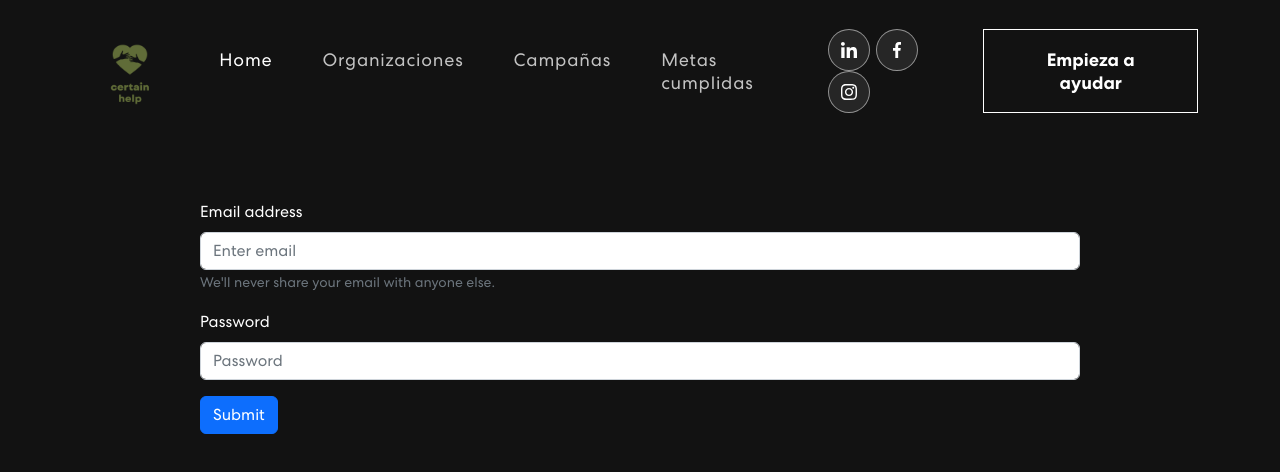
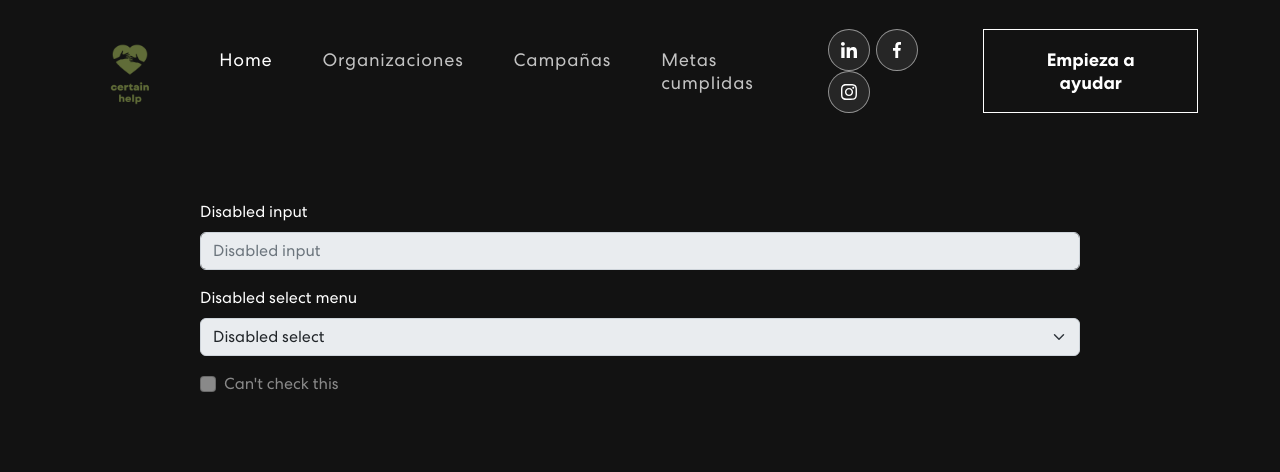
Before and after one commit to hhaven/CertainHelp, a React (Create React App) app: page / in a window 1280 px wide. Shown: the top 472 px of the page. Built offline with nearby package versions, Linux system fonts and the light colour scheme.

Commit message:
Explicacion

```diff
--- a/src/App.js
+++ b/src/App.js
@@ -3,6 +3,7 @@
 import {NavBar2} from './components/NavBar2'
 import 'bootstrap/dist/css/bootstrap.min.css'
 import {Registro} from './components/Register'
+import {FormE} from './components/FormE'
 
 function App() {
   return (
@@ -10,7 +11,7 @@
 
       <NavBar2/>
       <body>
-        <Registro/>
+        <FormE/>
       </body>
     </div>
   );
--- /dev/null
+++ b/src/components/FormE.js
@@ -0,0 +1,24 @@
+import Form from 'react-bootstrap/Form';
+
+export const FormE = () => {
+
+  return (
+    <div style={{display:'block',padding: 200}}>
+    <>
+      <Form.Group className="mb-3">
+        <Form.Label>Disabled input</Form.Label>
+        <Form.Control placeholder="Disabled input" disabled />
+      </Form.Group>
+      <Form.Group className="mb-3">
+        <Form.Label>Disabled select menu</Form.Label>
+        <Form.Select disabled>
+          <option>Disabled select</option>
+        </Form.Select>
+      </Form.Group>
+      <Form.Group className="mb-3">
+        <Form.Check type="checkbox" label="Can't check this" disabled />
+      </Form.Group>
+    </>
+    </div>
+  );
+}
```
Also changed, not shown: 1 other file (tests, documents, lock files or other folders).
